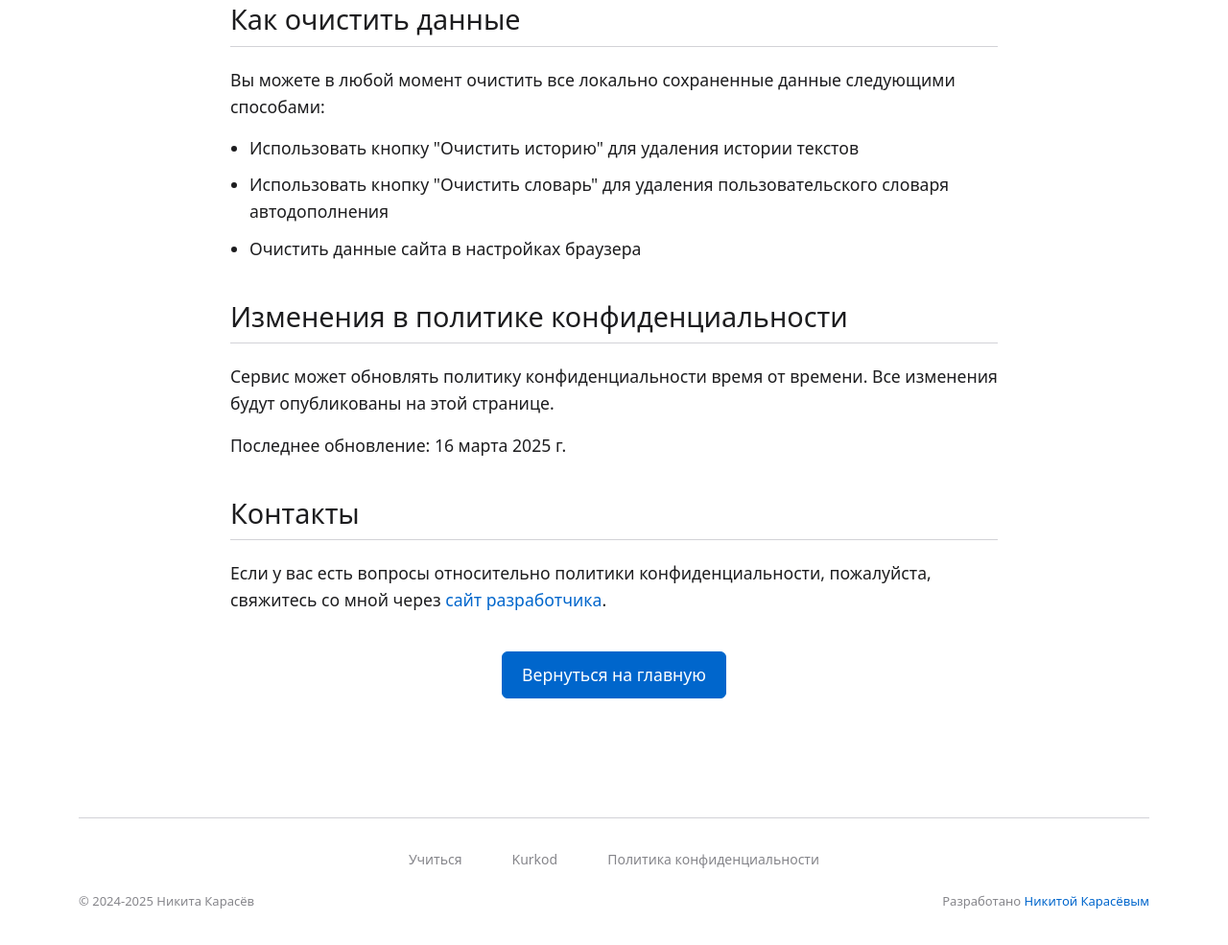
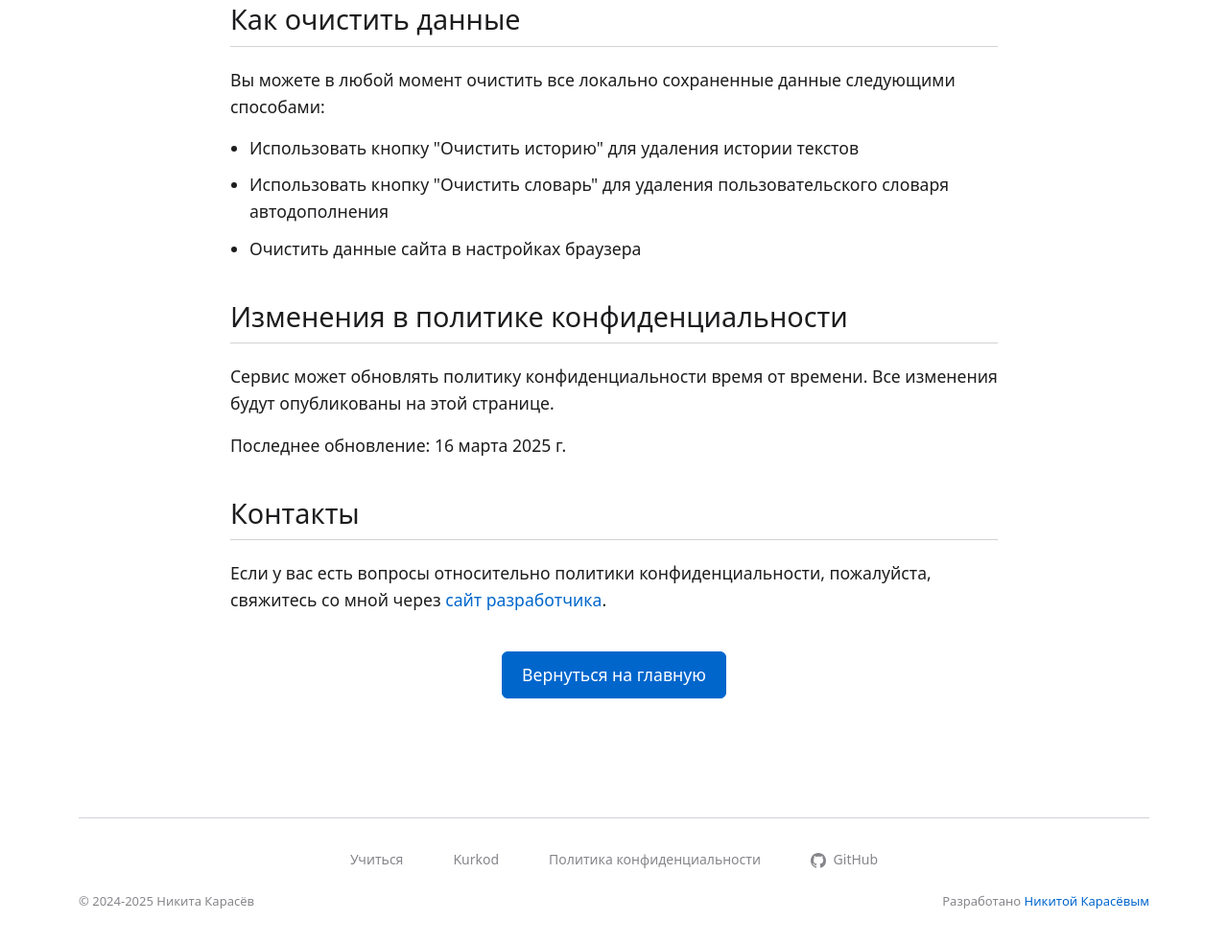
Before and after one commit to kianurivzzz/symbols, a plain HTML site: page privacy.html in a window 1280 px wide. Shown: the part 1191-2176 px from the top of the page at 96% size. Drawn offline with nearby package versions, Linux system fonts and the light colour scheme.

```diff
--- a/privacy.html
+++ b/privacy.html
@@ -170,6 +170,16 @@
 								class="nav-link px-3">Kurkod</a></li>
 						<li class="nav-item"><a href="privacy.html" class="nav-link px-3">Политика
 								конфиденциальности</a></li>
+						<li class="nav-item"><a href="https://github.com/kianurivzzz/symbols" class="nav-link px-3"
+								target="_blank">
+								<svg class="github-icon" width="16" height="16" viewBox="0 0 16 16" fill="currentColor"
+									xmlns="http://www.w3.org/2000/svg"
+									style="vertical-align: text-bottom; margin-right: 4px;">
+									<path fill-rule="evenodd"
+										d="M8 0C3.58 0 0 3.58 0 8c0 3.54 2.29 6.53 5.47 7.59.4.07.55-.17.55-.38 0-.19-.01-.82-.01-1.49-2.01.37-2.53-.49-2.69-.94-.09-.23-.48-.94-.82-1.13-.28-.15-.68-.52-.01-.53.63-.01 1.08.58 1.23.82.72 1.21 1.87.87 2.33.66.07-.52.28-.87.51-1.07-1.78-.2-3.64-.89-3.64-3.95 0-.87.31-1.59.82-2.15-.08-.2-.36-1.02.08-2.12 0 0 .67-.21 2.2.82.64-.18 1.32-.27 2-.27.68 0 1.36.09 2 .27 1.53-1.04 2.2-.82 2.2-.82.44 1.1.16 1.92.08 2.12.51.56.82 1.27.82 2.15 0 3.07-1.87 3.75-3.65 3.95.29.25.54.73.54 1.48 0 1.07-.01 1.93-.01 2.2 0 .21.15.46.55.38A8.013 8.013 0 0016 8c0-4.42-3.58-8-8-8z">
+									</path>
+								</svg>
+								GitHub</a></li>
 					</ul>
 				</div>
 				<div class="col-12">
```
Also changed, not shown: index.html (+10 -0 lines), img/favicons/android-chrome-192x192.png (added), img/favicons/android-chrome-512x512.png (added), img/favicons/apple-touch-icon.png, img/favicons/favicon-16x16.png (added), img/favicons/favicon-32x32.png, img/favicons/favicon.ico, img/favicons/site.webmanifest (added), 1 other file.
